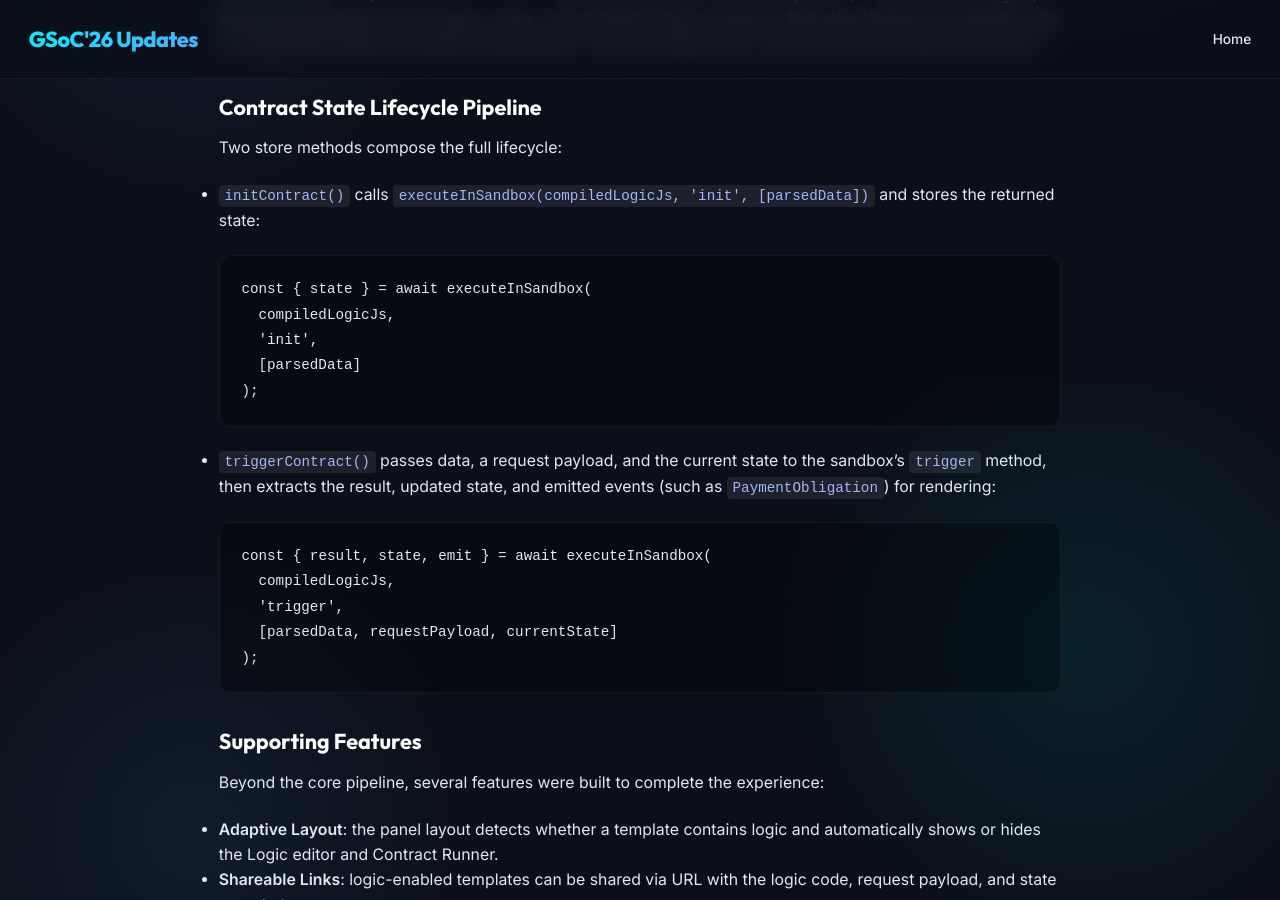
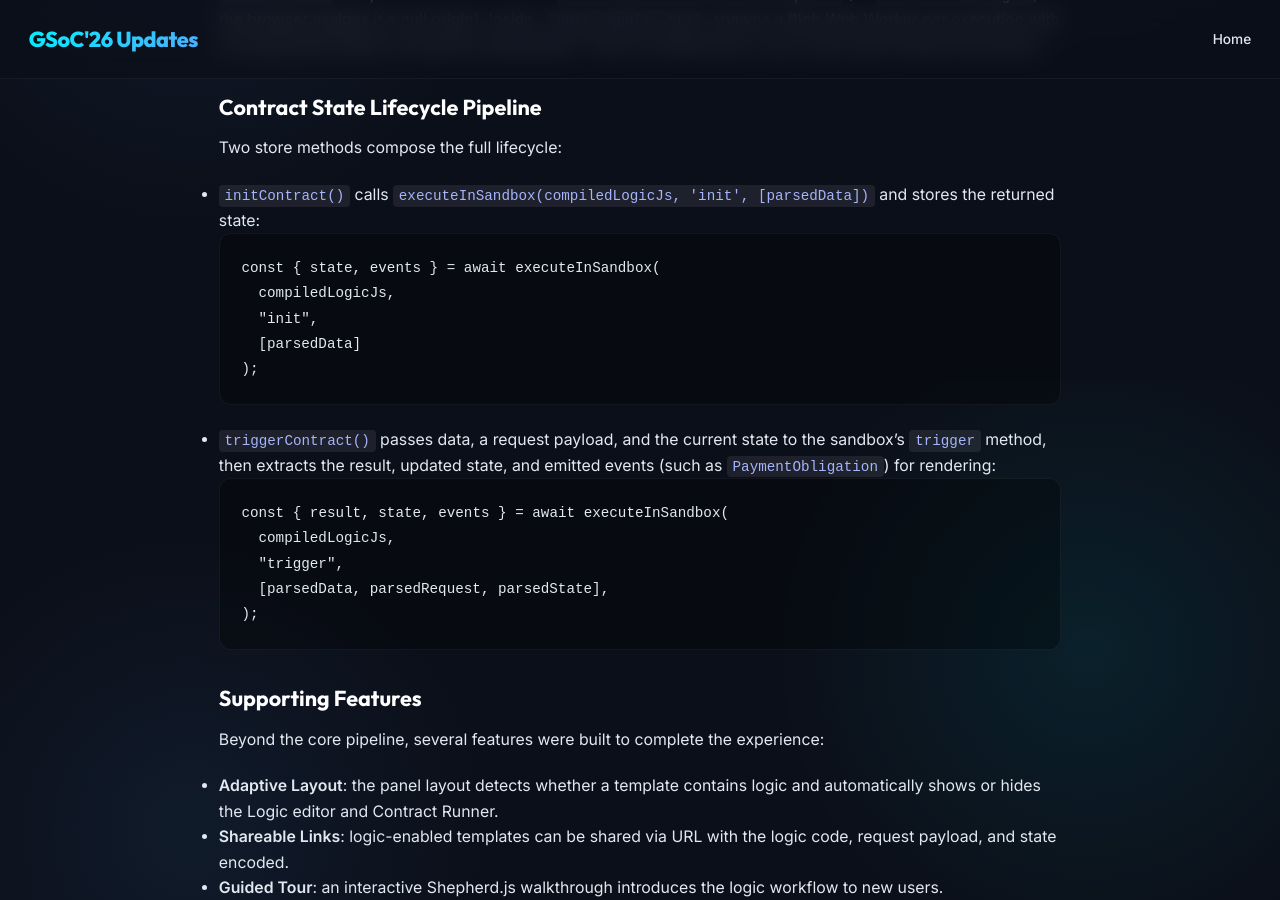
Before and after one commit to 23harshitkumar/23harshitkumar.github.io, a Jekyll site: the page built from _posts/2026-08-21-gsoc-final-submission.md, in a window 1280 px wide and 900 px high, scrolled down 2320 px. Built offline with Jekyll 4.4.1, drawn with Linux system fonts in a browser that asks for light colours.

Commit message:
docs: add GSoC 2026 final submission blog post

````diff
--- a/_posts/2026-08-21-gsoc-final-submission.md
+++ b/_posts/2026-08-21-gsoc-final-submission.md
@@ -9,7 +9,7 @@ categories: update final
   <img src="/assets/images/gsoc-banner.png" alt="Accord Project & GSoC 2026 Banner" style="width: 100%; max-width: 500px; height: auto; border-radius: 8px;">
 </div>
 
-Author: [Harshit Kumar](https://github.com/23harshitkumar), a contributor to [Google Summer of Code 2026](https://summerofcode.withgoogle.com/programs/2026/projects/TODO_PROJECT_ID).
+Author: [Harshit Kumar](https://github.com/23harshitkumar), a contributor to [Google Summer of Code 2026](https://summerofcode.withgoogle.com/programs/2026/projects/R4u8FyUV).
 
 ### Table of Contents
 
@@ -22,7 +22,7 @@ Author: [Harshit Kumar](https://github.com/23harshitkumar), a contributor to [Go
 
 <br>
 
-***
+---
 
 ### About the Project
 
@@ -64,21 +64,21 @@ Two store methods compose the full lifecycle:
 
 - [`initContract()`](https://github.com/accordproject/template-playground/blob/main/src/store/store.ts) calls `executeInSandbox(compiledLogicJs, 'init', [parsedData])` and stores the returned state:
 
-  ```js
-  const { state } = await executeInSandbox(
-    compiledLogicJs,
-    'init',
-    [parsedData]
-  );
-  ```
+```js
+const { state, events } = await executeInSandbox(
+  compiledLogicJs,
+  "init",
+  [parsedData]
+);
+```
 
 - [`triggerContract()`](https://github.com/accordproject/template-playground/blob/main/src/store/store.ts) passes data, a request payload, and the current state to the sandbox's `trigger` method, then extracts the result, updated state, and emitted events (such as `PaymentObligation`) for rendering:
 
 ```js
-const { result, state, emit } = await executeInSandbox(
+const { result, state, events } = await executeInSandbox(
   compiledLogicJs,
-  'trigger',
-  [parsedData, requestPayload, currentState]
+  "trigger",
+  [parsedData, parsedRequest, parsedState],
 );
 ```
 
````
